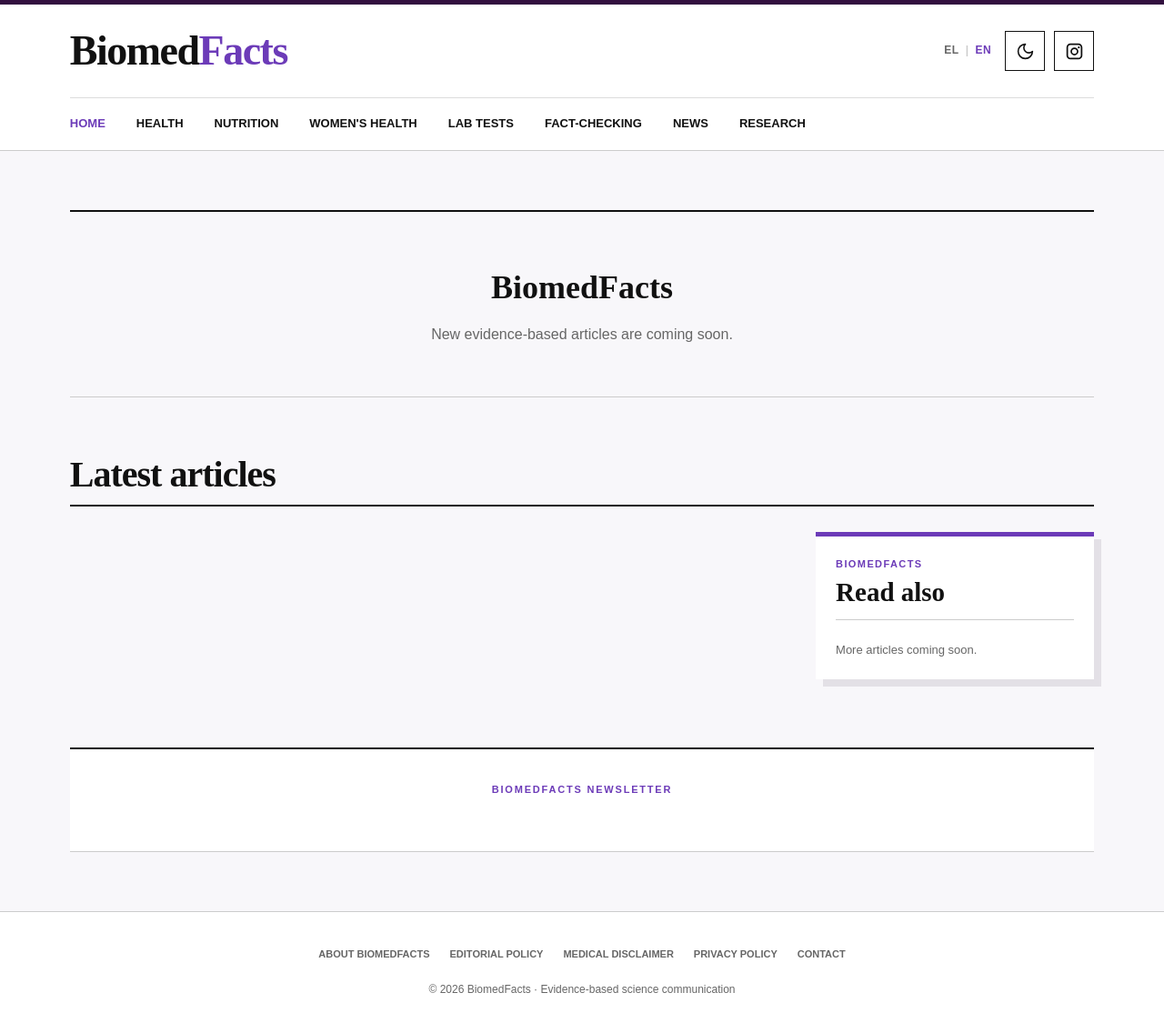
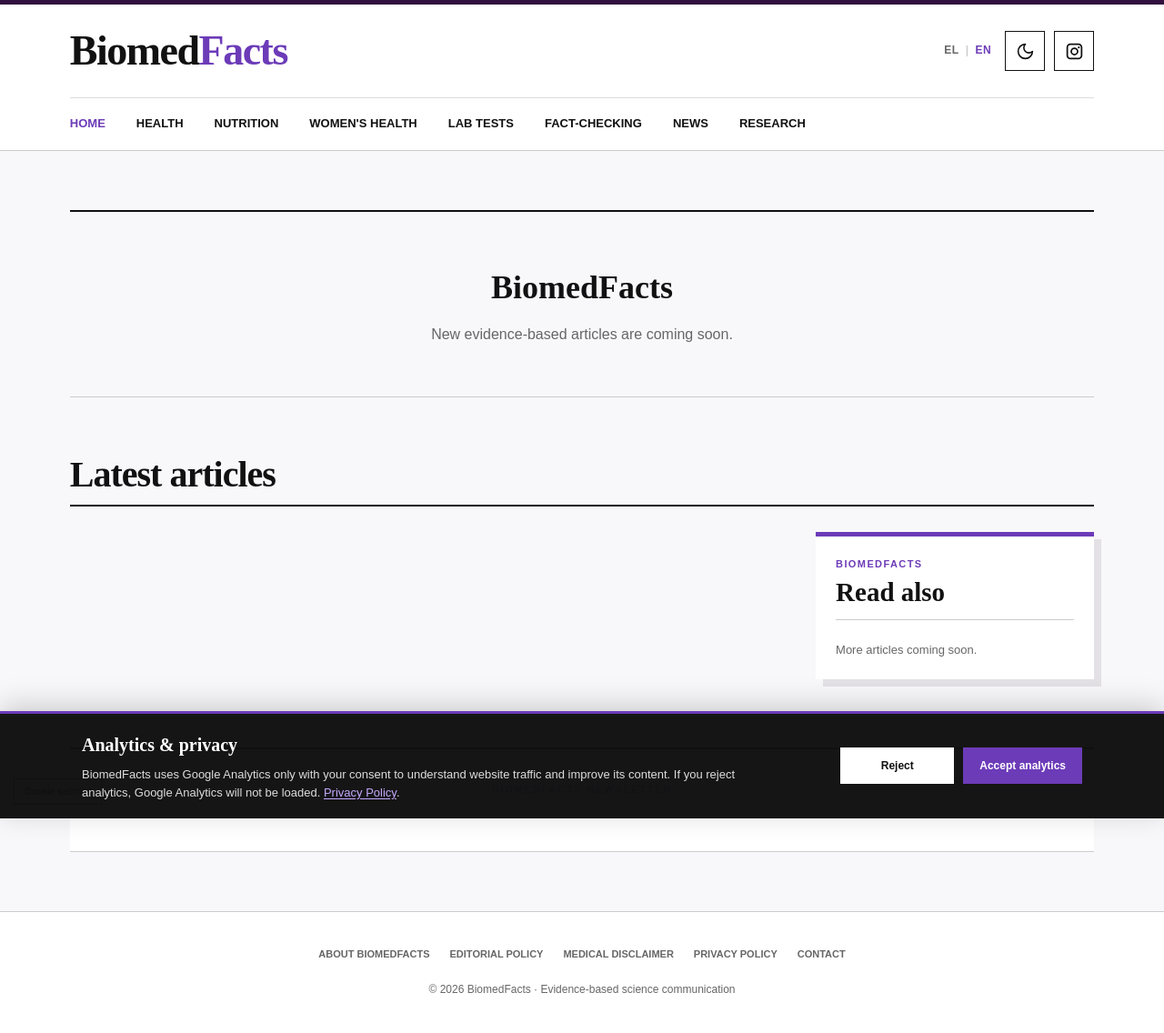
Before and after one commit to BiomedFacts/BiomedFacts, a Jekyll site: the page built from en/index.html, in a window 1280 px wide. Shown: the whole page at 91% size. Built offline with Jekyll 4.4.1, drawn with Linux system fonts in a browser that asks for light colours.

Commit message:
Update index.html

```diff
--- a/en/index.html
+++ b/en/index.html
@@ -1230,6 +1230,79 @@
 
               {% endif %}
 
+            {% else %}
+
+              {% if latest_count < 4 %}
+
+                <article
+                  class="article-card filterable"
+                  data-category="{{ post.category | escape }}"
+                >
+
+                  {% if post.image %}
+
+                    <a href="{{ post.url | relative_url }}">
+
+                      <img
+                        class="article-card-image"
+                        src="{{ post.image | relative_url }}"
+                        alt="{{ post.title | escape }}"
+                        loading="lazy"
+                      >
+
+                    </a>
+
+                  {% endif %}
+
+
+                  <div class="article-card-meta">
+
+                    <span class="article-card-category">
+                      {{ post.category }}
+                    </span>
+
+                    <span class="article-card-date">
+                      {{ post.date | date: "%d/%m/%Y" }}
+                    </span>
+
+                  </div>
+
+
+                  <h2>
+
+                    <a href="{{ post.url | relative_url }}">
+                      {{ post.title }}
+                    </a>
+
+                  </h2>
+
+
+                  {% if post.excerpt %}
+
+                    <p class="article-card-excerpt">
+                      {{ post.excerpt | strip_html }}
+                    </p>
+
+                  {% endif %}
+
+
+                  <p class="article-card-author">
+
+                    <a
+                      href="{{ '/en/author/' | relative_url }}"
+                      rel="author"
+                    >
+                      {{ post.author | default: "Dimitra M, BSc Biomedical Science" }}
+                    </a>
+
+                  </p>
+
+                </article>
+
+                {% assign latest_count = latest_count | plus: 1 %}
+
+              {% endif %}
+
             {% endif %}
 
           {% endif %}
@@ -1403,6 +1476,11 @@
 </footer>
 
 
+<!-- ANALYTICS CONSENT -->
+
+<script src="{{ '/assets/js/consent.js' | relative_url }}"></script>
+
+
 <script>
 
   const languageLinks =
```
